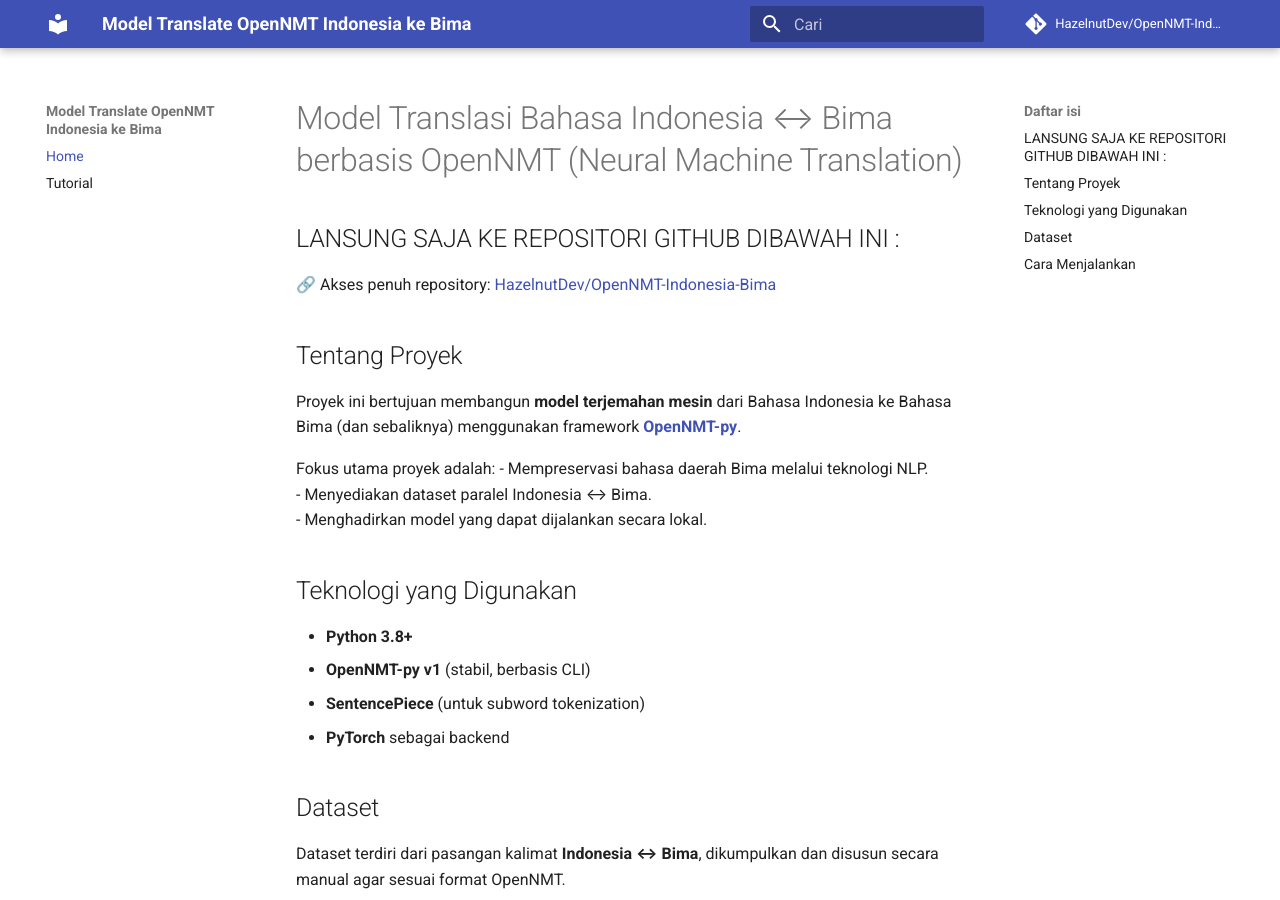
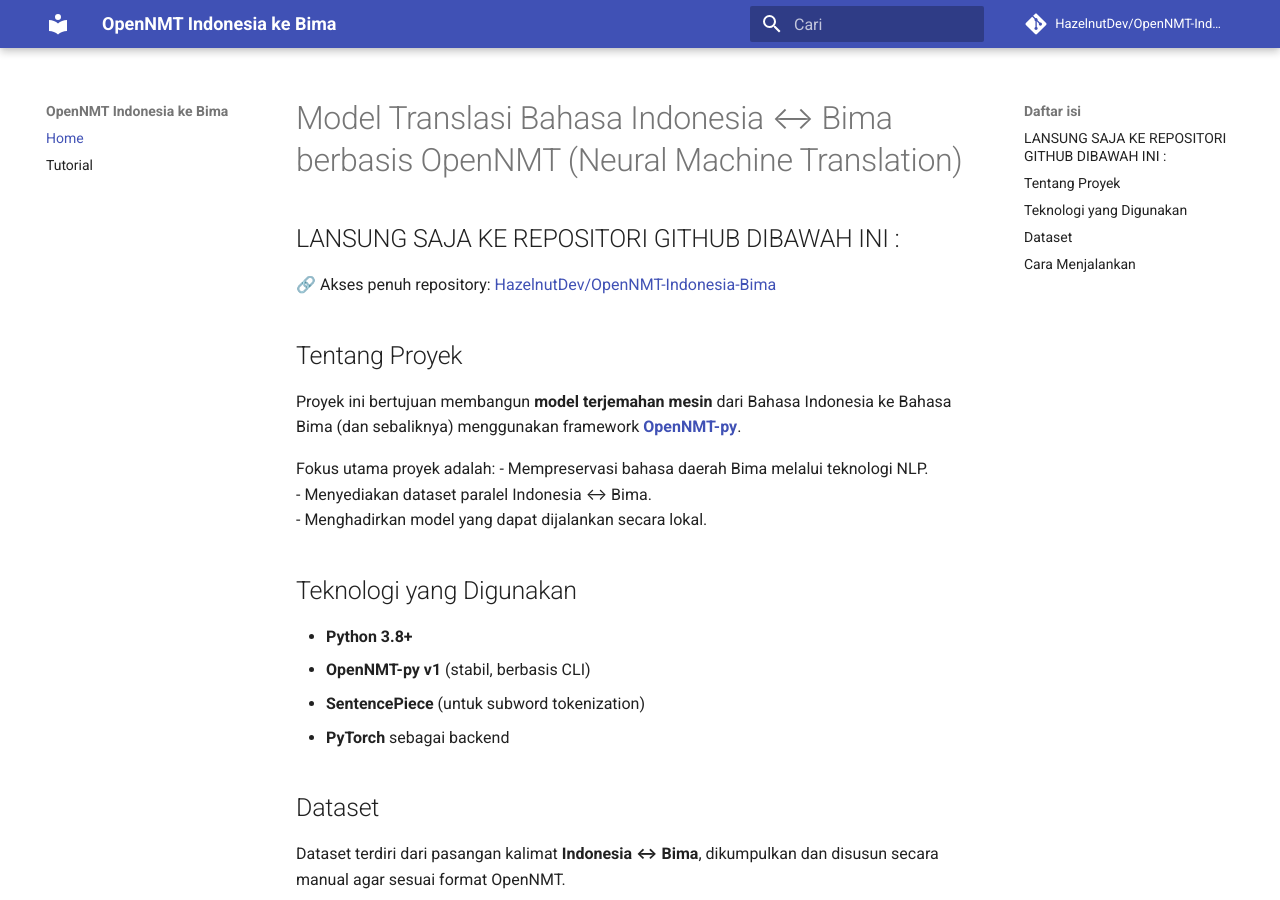
Before and after one commit to kmilink/OpenNMT-Indonesia-Bima, an MkDocs documentation site: the page built from docs/index.md, in a window 1280 px wide and 900 px high. Built offline with MkDocs 1.6.1 and Material for MkDocs 9.7.7, drawn with Linux system fonts in a browser that asks for light colours; comment, search, counter and statistics services are not loaded.

Commit message:
Update mkdocs.yml
update

```diff
--- a/mkdocs.yml
+++ b/mkdocs.yml
@@ -1,4 +1,4 @@
-site_name: Model Translate OpenNMT Indonesia ke Bima
+site_name: OpenNMT Indonesia ke Bima
 site_description: model translasi Indonesia ke Bima berbasis OpenNMT
 site_url: https://hazelnutdev.github.io/OpenNMT-Indonesia-Bima/
 repo_url: https://github.com/HazelnutDev/OpenNMT-Indonesia-Bima
```
